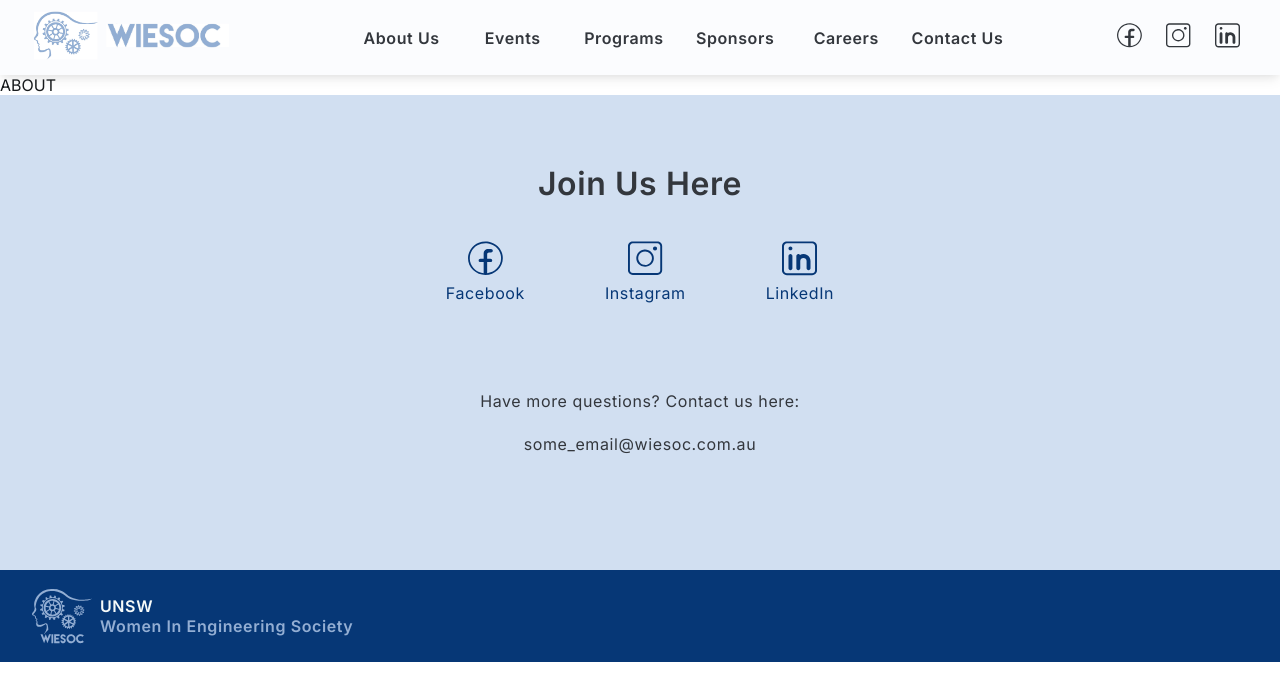
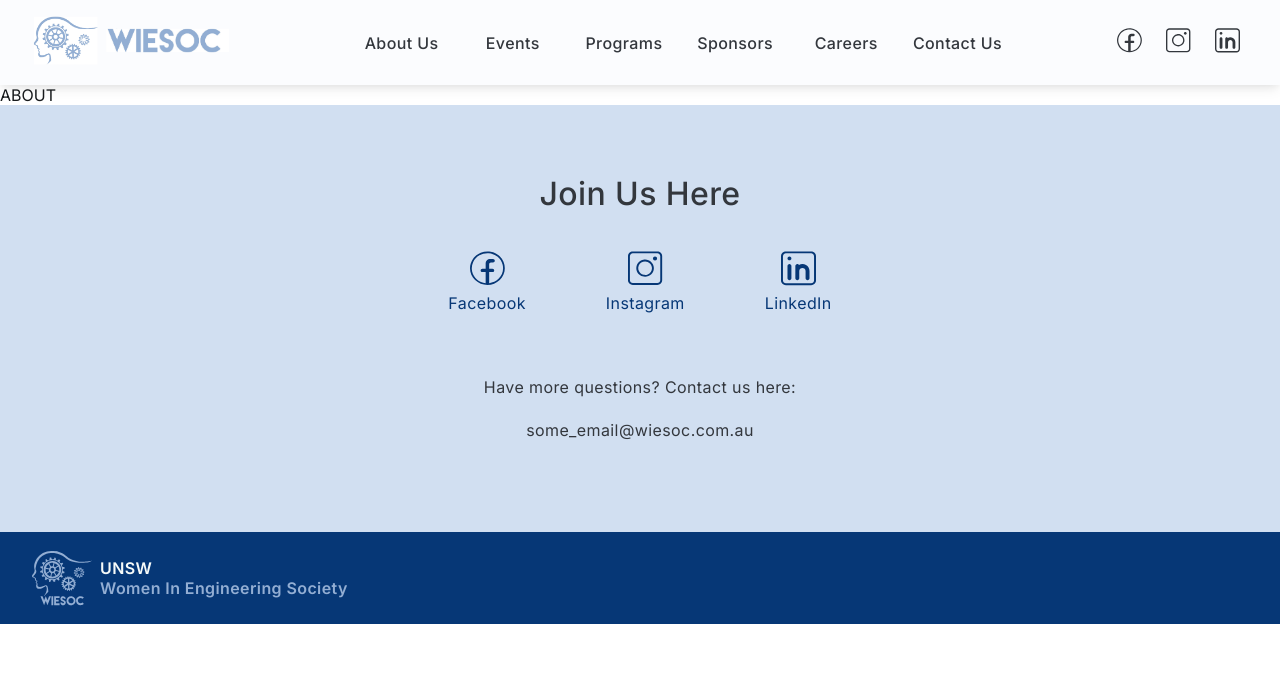
Before and after one commit to UNSW-WIESoc/website, a Next.js app: page /about-us in a window 1280 px wide. Shown: the top 700 px of the page. Built offline with nearby package versions, Linux system fonts and the light colour scheme.

Commit message:
minor changes to styles

```diff
--- a/components/Footer.tsx
+++ b/components/Footer.tsx
@@ -26,7 +26,7 @@ export default function Footer() {
               <Typography className='dark-blue' level='body'>LinkedIn</Typography>
             </Box>
           </Stack>
-          <Stack direction="column" spacing={2} py={10}>
+          <Stack direction="column" spacing={2} py={7}>
             <Typography level='body'>Have more questions? Contact us here:</Typography>
             <Typography level='body'>some_email@wiesoc.com.au</Typography>
           </Stack>
--- a/components/NavBar.tsx
+++ b/components/NavBar.tsx
@@ -20,7 +20,7 @@ function NavItem({title, navigateTo} : NavProps) {
       '&:hover': {bgcolor: '#D1E2F8', opacity: '40%'}
     }}>
       <Typography
-        level='subtitle'
+        level='subtitle-light'
         margin='auto'
         sx={{textAlign: 'center'}}>
         {title}
@@ -31,7 +31,7 @@ function NavItem({title, navigateTo} : NavProps) {
 
 export default function NavBar() {
   return (
-    <Sheet sx={{height: 75}}>
+    <Sheet sx={{height: 85}}>
       <Stack width='100%' height='100%' boxShadow='md' direction='row' alignItems='center' px={2}>
         <Link href='/'>
           <Image src={'/wiesoc_logo_long.svg'} alt={'wiesoc-logo'} height={60} width={250}/>
--- a/components/ThemeRegistry.tsx
+++ b/components/ThemeRegistry.tsx
@@ -11,6 +11,7 @@ declare module '@mui/joy/styles' {
     'subtitle-lg': true;
     body: true;
     subtitle: true;
+    'subtitle-light': true;
   }
 }
 
@@ -39,38 +40,38 @@ export default function ThemeRegistry({
 
       // defining custom levels
       'title-lg': {
-        fontSize: '6rem',
+        fontSize: '4.5rem',
         fontWeight: '600',
         color: '#33373D',
         textAlign: 'center',
-        letterSpacing: '0.6px',
+        letterSpacing: '0.4px',
         lineHeight: '1.7',
-        margin: '40px 0px'
+        margin: '30px 0px'
       },
       title: {
         fontSize: '3rem',
         fontWeight: '600',
         color: '#33373D',
         textAlign: 'center',
-        letterSpacing: '0.6px',
+        letterSpacing: '0.4px',
         lineHeight: '1.7',
-        margin: '40px 0px'
+        margin: '30px 0px'
       },
       h1: {
         fontSize: '2rem',
         fontWeight: '700',
         color: '#33373D',
         textAlign: 'center',
-        letterSpacing: '0.6px',
+        letterSpacing: '0.4px',
         lineHeight: '1.7',
         margin: '30px 0px'
       },
       h2: {
         fontSize: '2rem',
-        fontWeight: '600',
+        fontWeight: '500',
         color: '#33373D',
         textAlign: 'center',
-        letterSpacing: '0.6px',
+        letterSpacing: '0.4px',
         lineHeight: '1.7',
         margin: '30px 0px'
       },
@@ -78,7 +79,7 @@ export default function ThemeRegistry({
         fontSize: '1.2rem',
         fontWeight: '400',
         color: '#33373D',
-        letterSpacing: '0.6px',
+        letterSpacing: '0.4px',
         lineHeight: '1.7'
       },
       'subtitle-lg': {
@@ -86,13 +87,13 @@ export default function ThemeRegistry({
         fontWeight: '600',
         color: '#33373D',
         textAlign: 'center',
-        letterSpacing: '0.6px',
+        letterSpacing: '0.4px'
       },
       body: {
         fontSize: '1rem',
         fontWeight: '400',
         color: '#33373D',
-        letterSpacing: '0.6px',
+        letterSpacing: '0.4px',
         lineHeight: '1.7'
       },
       subtitle: {
@@ -100,7 +101,14 @@ export default function ThemeRegistry({
         fontWeight: '600',
         color: '#33373D',
         textAlign: 'center',
-        letterSpacing: '0.6px',
+        letterSpacing: '0.4px'
+      },
+      'subtitle-light': {
+        fontSize: '1rem',
+        fontWeight: '500',
+        color: '#33373D',
+        textAlign: 'center',
+        letterSpacing: '0.4px'
       }
     },
   });
```
